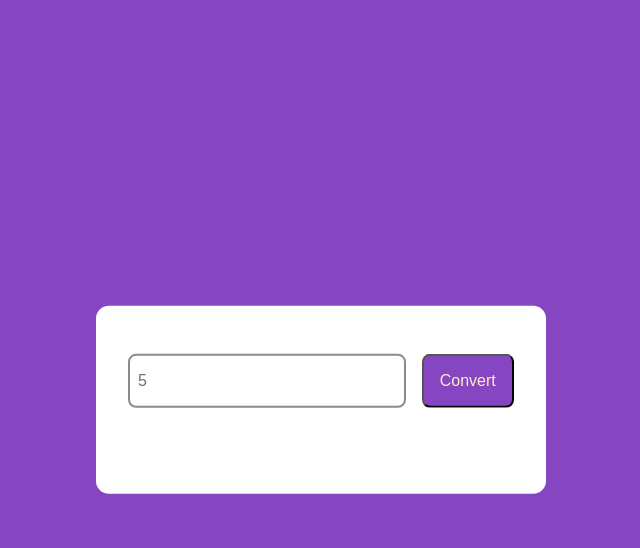
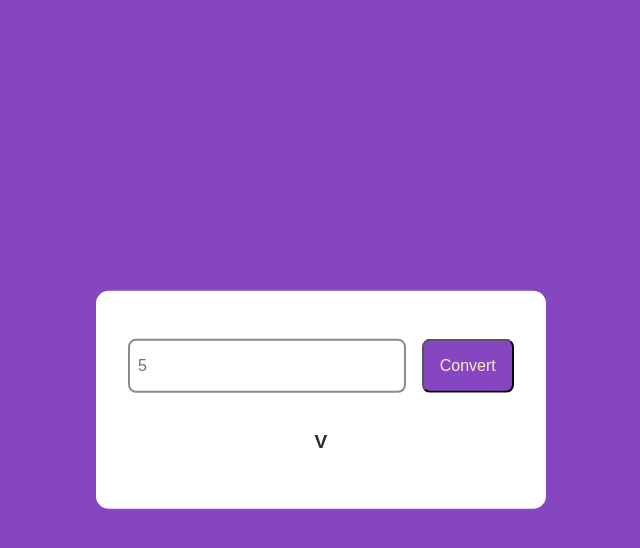
Before and after one commit to WALWALASAFI/Roman-Numeral-convertor, a plain HTML site: page index.html in a window 1280 px wide. Both pictures are taken after typing "5" into the empty fields and a click on the button "Convert". Shown: the whole page, without its empty margins (319-959 px from the left). Drawn offline with Linux system fonts and the light colour scheme.

Commit message:
add script file

```diff
--- a/index.html
+++ b/index.html
@@ -3,14 +3,15 @@
 <head>
     <meta charset="UTF-8">
     <meta name="viewport" content="width=device-width, initial-scale=1.0">
-    <title>Roman Numerial convertor</title>
-    <link rel="stylesheet" href="styles.css" />
+    <title>Roman Numeral Converter</title>
+    <link rel="stylesheet" href="styles.css"> <!-- Link to your CSS file -->
 </head>
 <body>
     <div class="container">
-		<div class="input-wrapper">
-			<input type="number" id="input" placeholder="Enter Number Here...." />
-			<button type="submit" id="submit">Convert</button>
+        <label for="number"></label>
+        <div id="input">
+            <input type="number" id="number" min="1" max="3999">
+            <button id="convert-btn">Convert </button>
         </div>
         <p id="output">
             <span>Enter the number & hit Convertor</span>
--- a/script.js
+++ b/script.js
@@ -1,52 +1,54 @@
-let input = document.getElementById("input") ;
-let button = document.getElementById("submit") ;
-let errorMessage = document.getElementById("error") ;
-let output = document.getElementById("output") ;
+document.getElementById('convert-btn').addEventListener('click', function() {
+	var numberInput = document.getElementById('number').value.trim();
+	var outputElement = document.getElementById('output');
 
-const romanObject = {
-	M: 1000,
-	CM: 900,
-	D: 500,
-	CD: 400,
-	C: 100,
-	XC: 90,
-	L: 50,
-	XL: 40,
-	XXX: 30,
-	XX: 20,
-	X: 10,
-	IX: 9,
-	V: 5,
-	IV: 4,
-	I: 1,
-};
+	// Validate input
+	if (numberInput === '') {
+		outputElement.textContent = "Please enter a valid number";
+		return;
+	}
 
-button.addEventListener("click", () => {
-	inputToRoman(input.value);
-	input.value = "";
+	var number = parseInt(numberInput, 10);
+
+	if (isNaN(number) || number < 1) {
+		outputElement.textContent = "Please enter a number greater than or equal to 1";
+		return;
+	}
+
+	if (number >= 4000) {
+		outputElement.textContent = "Please enter a number less than or equal to 3999";
+		return;
+	}
+
+	// Convert number to Roman numeral
+	var romanNumeral = convertToRoman(number);
+	outputElement.textContent = romanNumeral;
 });
 
-function inputToRoman(num) {
-	let number = parseInt(num) ;
+// Function to convert Arabic number to Roman numeral
+function convertToRoman(num) {
+	var romanValues = [
+		{ value: 1000, numeral: 'M' },
+		{ value: 900, numeral: 'CM' },
+		{ value: 500, numeral: 'D' },
+		{ value: 400, numeral: 'CD' },
+		{ value: 100, numeral: 'C' },
+		{ value: 90, numeral: 'XC' },
+		{ value: 50, numeral: 'L' },
+		{ value: 40, numeral: 'XL' },
+		{ value: 10, numeral: 'X' },
+		{ value: 9, numeral: 'IX' },
+		{ value: 5, numeral: 'V' },
+		{ value: 4, numeral: 'IV' },
+		{ value: 1, numeral: 'I' }
+	];
 
-	if (num .trim().length == 0){
-		errorMessage.innerHTML = "Invalid input";
-		return false;
+	var romanNumeral = '';
+	for (var i = 0; i < romanValues.length; i++) {
+		while (num >= romanValues[i].value) {
+			romanNumeral += romanValues[i].numeral;
+			num -= romanValues[i].value;
+		}
 	}
-	if (number > 4999 || number < 1 ) {
-		errorMessage.innerHTML = "Input Out Of Range";
-		return false;
-	}
-	errorMessage.innerHTML = "";
-	output.innerHTML = "";
-
-	let result = "";
-	let romanValues = object.keys(romanObject);
-	romanValues.forEach((key) => {
-		while (romanObject[key] <= number) {
-			number -= romanObject[key];
-			result += key;
-		}
-	});
-	output.innerHTML = result;
+	return romanNumeral;
 }
--- a/styles.css
+++ b/styles.css
@@ -20,7 +20,7 @@ body {
 	border-radius: 0.8em;
 }
 
-.input-wrapper {
+#input {
 	display: grid;
 	grid-template-columns: 9fr 3fr;
 	gap: 1em;
```
Also changed, not shown: 1 other file. Lines whose indentation alone changed are shown as unchanged.
